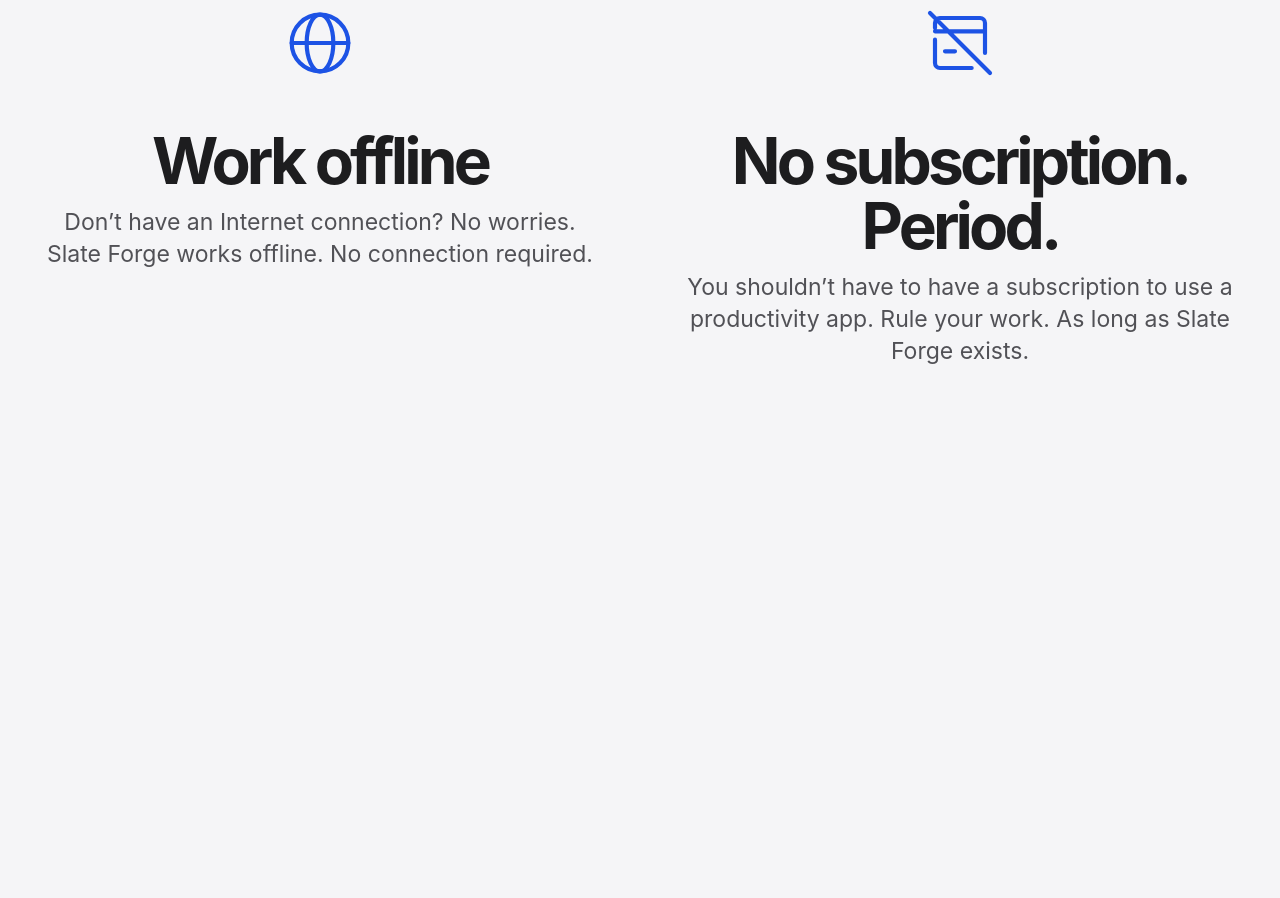
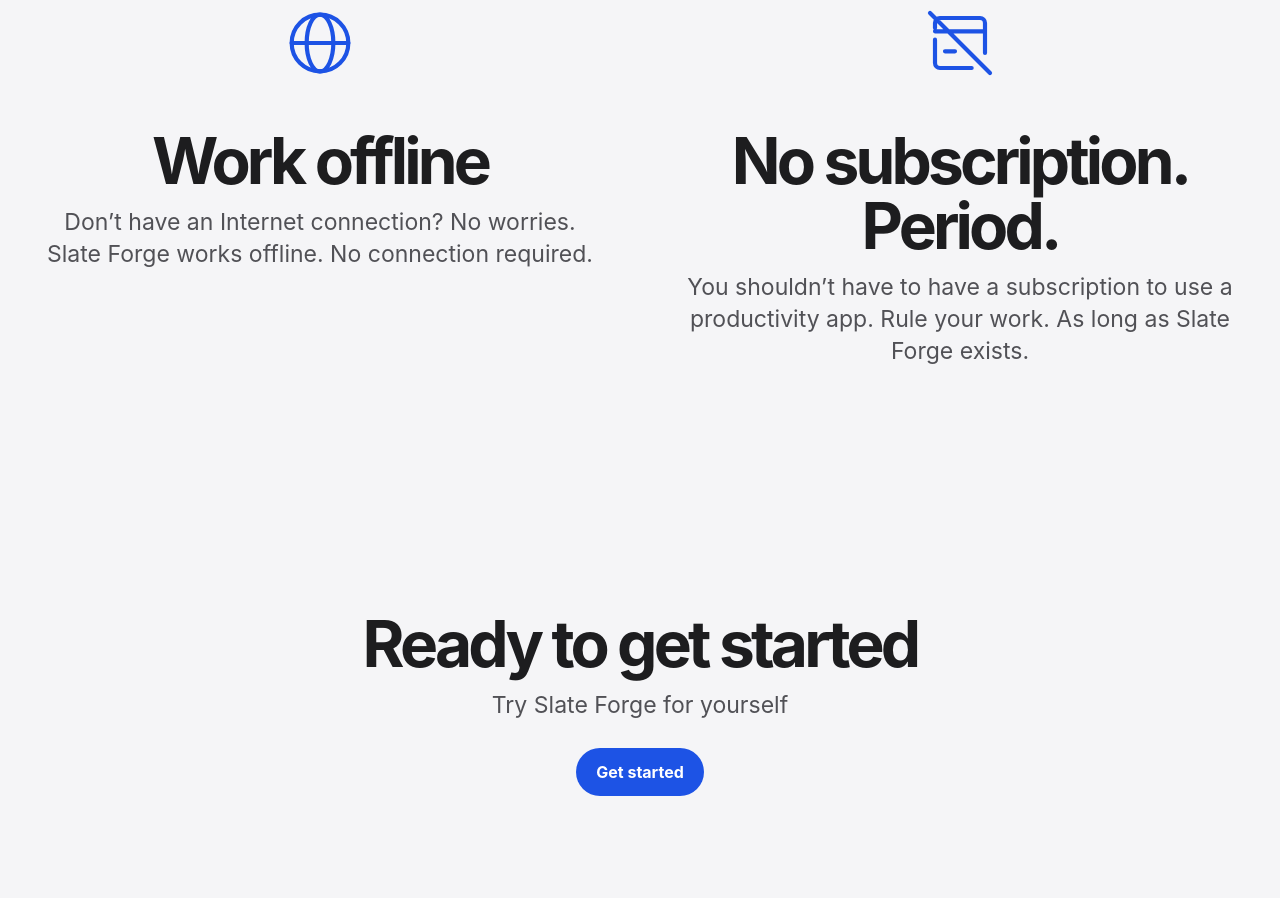
Before and after one commit to iiankehn/slate-r2-android, a plain HTML site: page index.html in a window 1280 px wide. Shown: the part 2836-3734 px from the top of the page. Before the commit the page ends 3306 px from the top, so only its background shows below. Drawn offline with Linux system fonts and the light colour scheme.

Commit message:
Add the closing Slate Forge get-started section

```diff
--- a/index.html
+++ b/index.html
@@ -218,6 +218,11 @@
         <p>You shouldn’t have to have a subscription to use a productivity app. Rule your work. As long as Slate Forge exists.</p>
       </section>
     </div>
+    <section class="design-pdf" aria-labelledby="get-started-title">
+      <h2 id="get-started-title">Ready to get started</h2>
+      <p>Try Slate Forge for yourself</p>
+      <a class="cta" style="margin-top: 1.65rem" href="https://slate-web.iiankehn.com/">Get started</a>
+    </section>
   </main>
 </body>
 </html>
```
